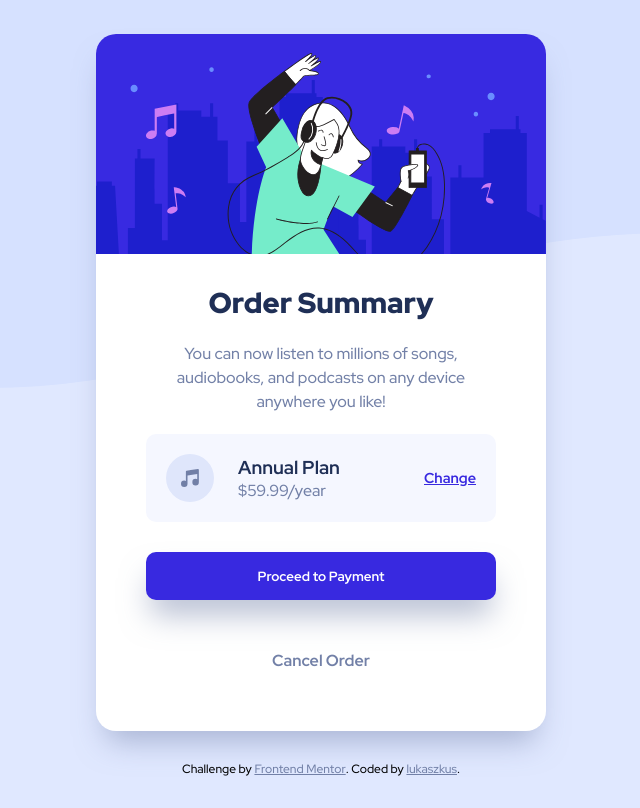
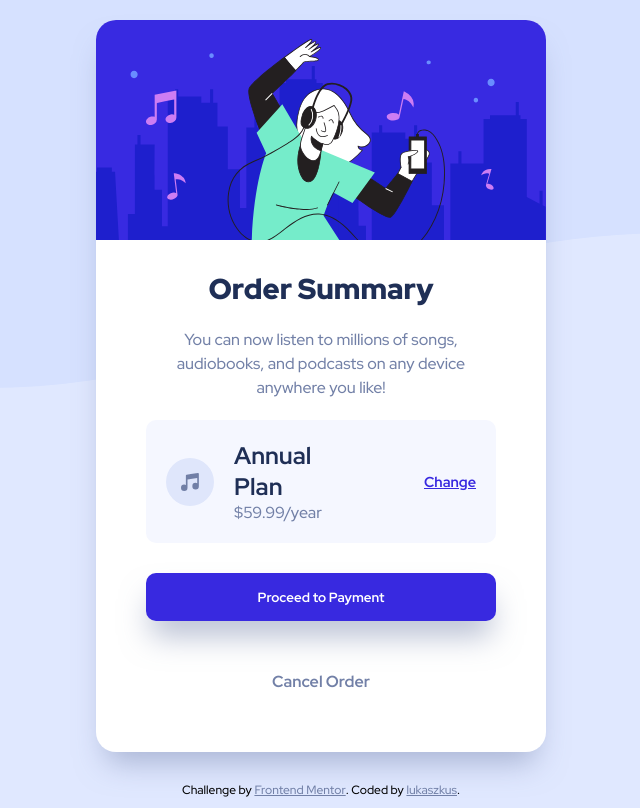
Before and after one commit to lukaszkus/order-component, a website: page index.html in a window 1280 px wide. Shown: the whole page, without its empty margins (319-959 px from the left). Drawn offline with Linux system fonts and the light colour scheme.

Commit message:
fix index.html, readme.md update

```diff
--- a/index.html
+++ b/index.html
@@ -19,9 +19,9 @@
       <p class="box__txt">You can now listen to millions of songs, audiobooks, and podcasts on any device anywhere you like!</p>
 
         <div class="box__price">
-          <img src="images/icon-music.svg" class="box__price-icon"/>
+          <img src="images/icon-music.svg" class="box__price-icon" alt="notes"/>
           <div class="box__price-details">
-            <h3 class="box__price-details-title">Annual Plan</h3>
+            <h2 class="box__price-details-title">Annual Plan</h2>
             <p class="box__price-details-value">$59.99/year</p>
           </div>
           <a href="#" class="box__price-link">Change</a>
```
Also changed, not shown: README.md.
